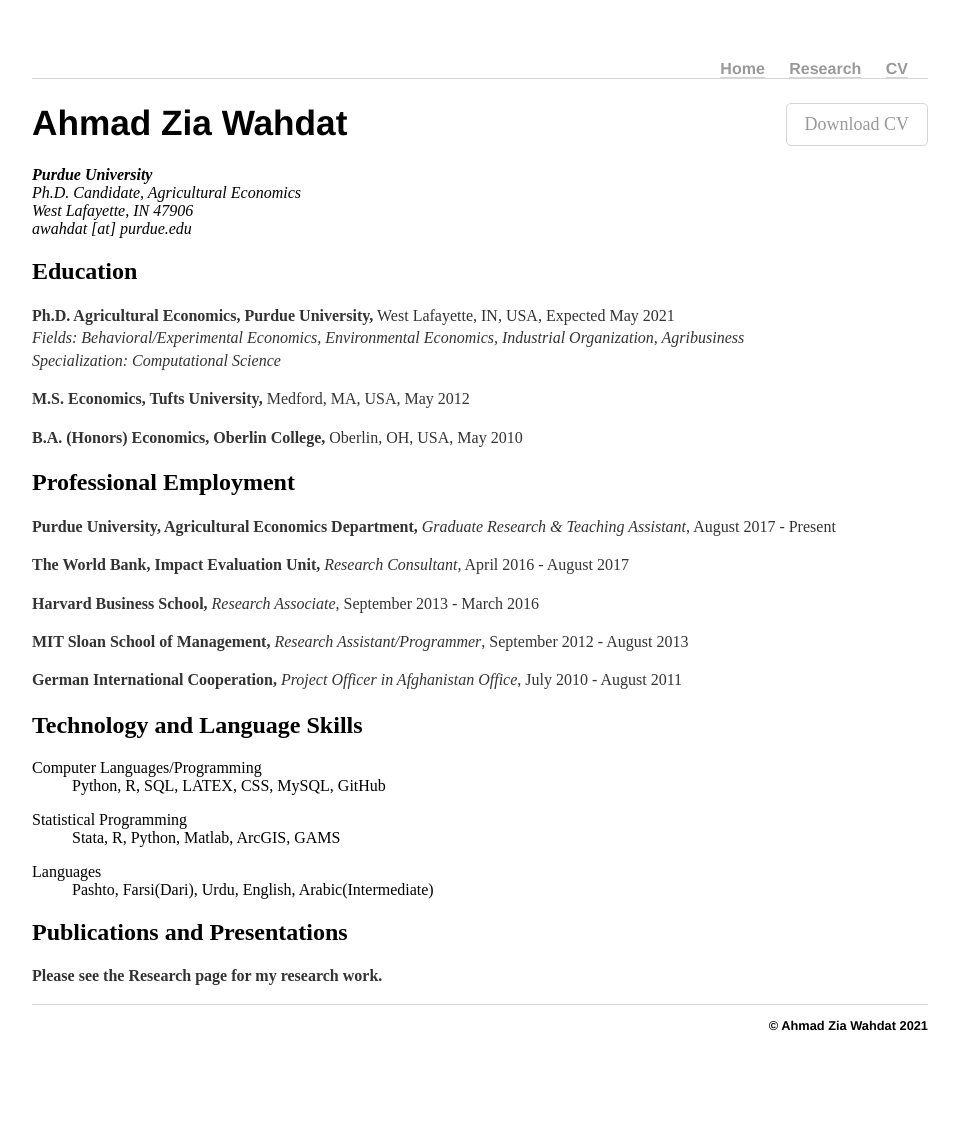
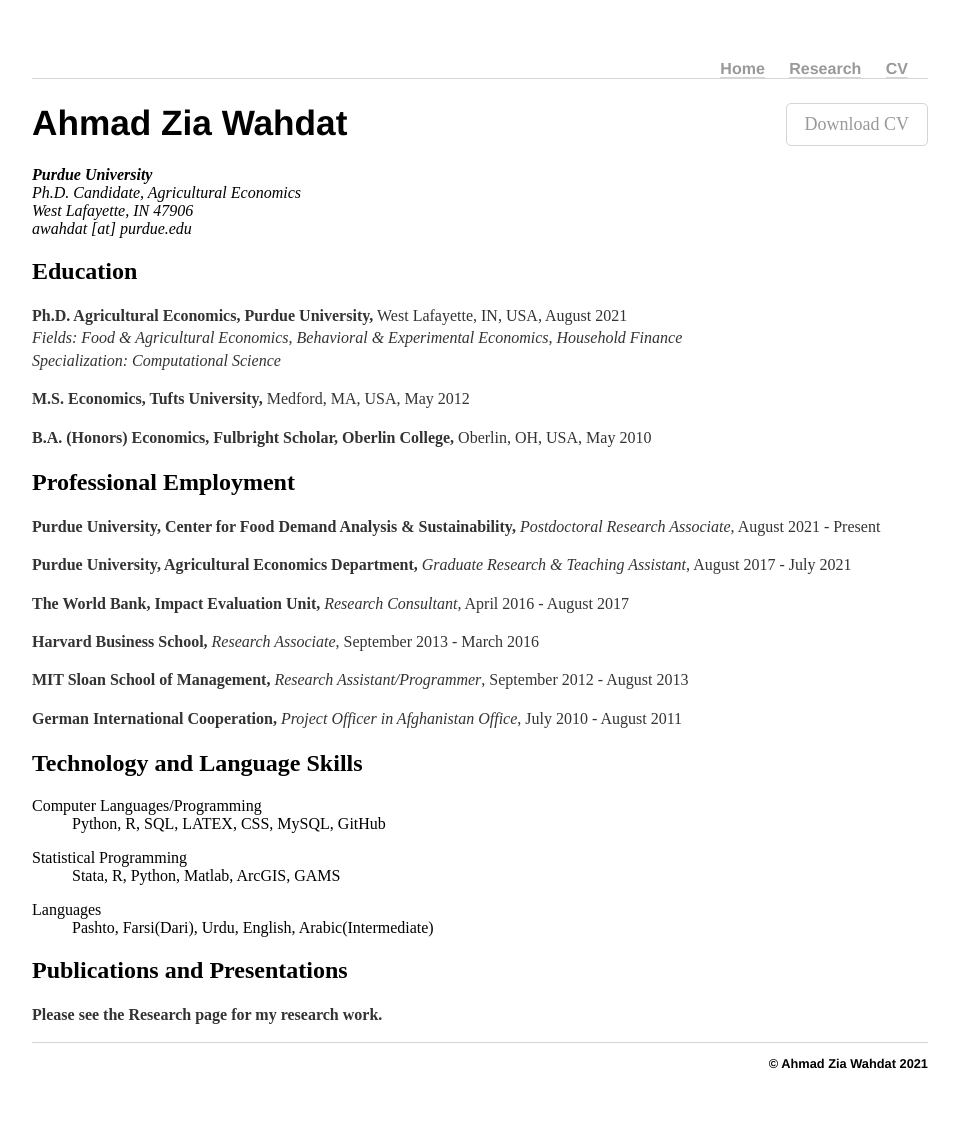
Before and after one commit to awahdat/webpage, a Jekyll site: the page built from cv/index.html, in a window 1280 px wide. Shown: the whole page, without its empty margins (160-1119 px from the left). Built offline with Jekyll 4.4.1, drawn with Linux system fonts in a browser that asks for light colours; before the commit the page ends 1093 px from its top, so only the background shows below that.

Commit message:
Update index.html

```diff
--- a/cv/index.html
+++ b/cv/index.html
@@ -17,16 +17,19 @@ description: Current CV for Ahmad Zia Wahdat.
 				</div>
 
 				<h2>Education</h2>
-				<p><strong>Ph.D. Agricultural Economics, Purdue University,</strong> West Lafayette, IN, USA, Expected May 2021<br>
-				<em>Fields: Behavioral/Experimental Economics, Environmental Economics, Industrial Organization, Agribusiness</em> <br>
+				<p><strong>Ph.D. Agricultural Economics, Purdue University,</strong> West Lafayette, IN, USA,  August 2021<br>
+				<em>Fields: Food & Agricultural Economics, Behavioral & Experimental Economics, Household Finance</em> <br>
         			<em>Specialization: Computational Science</em></p>
 
 				<p><strong>M.S. Economics, Tufts University,</strong> Medford, MA, USA, May 2012</p>
 
-        			<p><strong>B.A. (Honors) Economics, Oberlin College,</strong> Oberlin, OH, USA, May 2010</p>
+        			<p><strong>B.A. (Honors) Economics, Fulbright Scholar, Oberlin College,</strong> Oberlin, OH, USA, May 2010</p>
 
 				<h2>Professional Employment</h2>
-				<p><strong>Purdue University, Agricultural Economics Department,</strong> <em>Graduate Research &amp Teaching Assistant</em>, August 2017 - Present<br></p>
+
+				<p><strong>Purdue University, Center for Food Demand Analysis & Sustainability,</strong> <em>Postdoctoral Research Associate</em>, August 2021 - Present<br></p>
+
+				<p><strong>Purdue University, Agricultural Economics Department,</strong> <em>Graduate Research &amp Teaching Assistant</em>, August 2017 - July 2021<br></p>
 
 				<p><strong>The World Bank, Impact Evaluation Unit,</strong> <em>Research Consultant</em>, April 2016 - August 2017<br></p>
 
```
